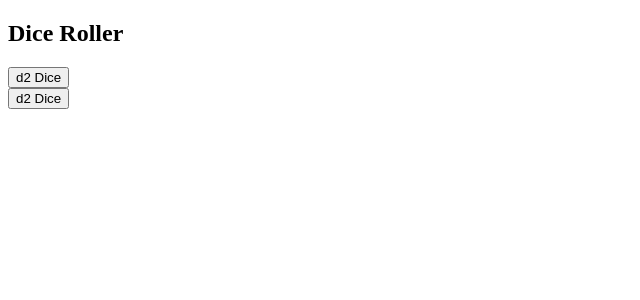
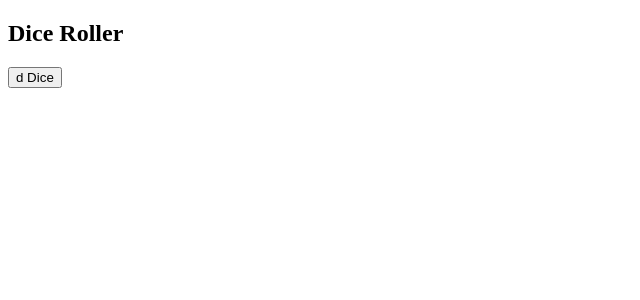
Before and after one commit to TIBlock/scroll-of-rolling, a React (Create React App) app: page / in a window 1280 px wide. Shown: the top 300 px of the page, without its empty margins (0-640 px from the left). Built offline with nearby package versions, Linux system fonts and the light colour scheme.

Commit message:
need to rethink adding multiple dice types. whether to use a single class or create multiple dice from a class.

```diff
--- a/src/js/actions/index.js
+++ b/src/js/actions/index.js
@@ -14,8 +14,6 @@ export function getData() {
 	};
 }
 
-
 export function rollDice(payload) {
-	return {type: ROLL_DICE, payload}
-
+	return { type: ROLL_DICE, payload };
 }
--- a/src/js/components/App.js
+++ b/src/js/components/App.js
@@ -8,7 +8,7 @@ const App = () => (
   <>
     <div>
       <h2>Dice Roller</h2>
-      <Dice />
+      <d2Dice />
       <Dice />
     </div>
     {/* <div>
--- a/src/js/components/Dice.js
+++ b/src/js/components/Dice.js
@@ -24,24 +24,31 @@ class ConstructDice extends Component {
 	constructor(props) {
 		super(props);
 		this.state = {
-			sides: 2,
-			// props.sides
+			sides: props.sides,
 		};
 
 		this.roll = this.roll.bind(this);
+		this.handleRoll = this.roll.bind(this)
 	}
 
 	roll() {
 		const { sides } = this.state;
 		let randomNumber = Math.floor(Math.random() * sides) + 1;
-		console.log('rolling d2 dice - result - ', randomNumber);
+		console.log('rolling a d' + {sides} + ' dice - result - ', randomNumber);
 		return randomNumber;
 	}
+	handleRoll(event) {
+		event.preventDefault();
+		const { sides } = this.state;
+		this.props.roll(sides);
+		this.setState({ sides: undefined });
+	}
 	render() {
+		const {sides} = this.state
 		return (
-			<div id="d2Dice">
-				<button id="d2Button" className="dice_button" onClick={this.roll}>
-					d2 Dice
+			<div>
+				<button id="dice_Button" className="dice_button" onClick={this.roll}>
+					d{sides} Dice
 				</button>
 			</div>
 		);
@@ -195,9 +202,5 @@ class ConstructDice extends Component {
 //   printNumber(result);
 // };
 
-
-const Dice = connect(
-	null,
-	mapDispatchToProps
-)(ConstructDice)
+const Dice = connect(null, mapDispatchToProps)(ConstructDice);
 export default Dice;
--- a/src/js/reducers/index.js
+++ b/src/js/reducers/index.js
@@ -1,4 +1,4 @@
-import { ADD_ARTICLE, DATA_LOADED } from '../constants/action-types';
+import { ADD_ARTICLE, DATA_LOADED, ROLL_DICE } from '../constants/action-types';
 
 const initialState = {
 	articles: [],
@@ -19,7 +19,14 @@ function rootReducer(state = initialState, action) {
 		});
 	}
 
+	if (action.type === ROLL_DICE) {
+		return Object.assign({}, state, {
+			dice: "test"
+		})
+	}
+
 	return state;
 }
 
+
 export default rootReducer;
```
Also changed, not shown: src/js/components/Form.js (+7 -10 lines).
